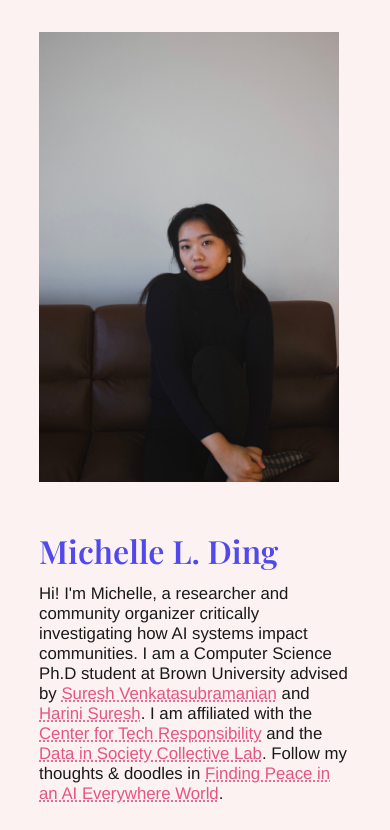
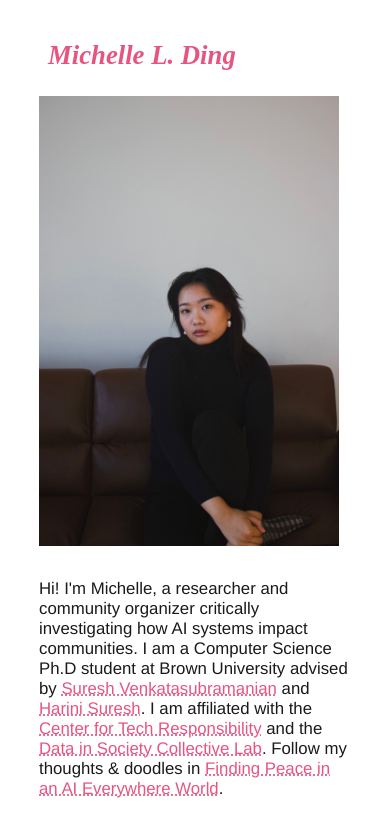
Before and after one commit to michelle-ding/michelle-ding.github.io, a React (Create React App) app: page / in a window 390 px wide. Shown: the top 830 px of the page. Built offline with nearby package versions, Linux system fonts and the light colour scheme; a web font is replaced by a local one.

Commit message:
reformatting

```diff
--- a/public/markdown/header.md
+++ b/public/markdown/header.md
@@ -1,2 +1 @@
-# Michelle L. Ding
 Hi! I'm Michelle, a researcher and community organizer critically investigating how AI systems impact communities. I am a Computer Science Ph.D student at Brown University advised by [Suresh Venkatasubramanian](https://vivo.brown.edu/display/suresh) and [Harini Suresh](https://harinisuresh.com/). I am affiliated with the [Center for Tech Responsibility](https://cntr.brown.edu/) and the [Data in Society Collective Lab](https://discolab.cs.brown.edu/). Follow my thoughts & doodles in [Finding Peace in an AI Everywhere World](https://michellelding.substack.com/).
--- a/src/Homepage.tsx
+++ b/src/Homepage.tsx
@@ -21,12 +21,15 @@ function Homepage() {
 
   return (
    <div className="page-wrapper">
+    <header className="portfolio-header">
+          <div className="header-inner">
+            Michelle L. Ding
+          </div>
+        </header>
   <div className="markdown-container">
-
     <div className="header-wrapper">
       <img src={michelle} alt="Portrait" className="portrait" />
       <div className="header-text">
-
         <ReactMarkdown>{headerContent}</ReactMarkdown>
         <a href="https://michellelding.substack.com/" target="_blank">
           <img src={icon} alt="Illustration" className="icon" />
@@ -38,9 +41,6 @@ function Homepage() {
     <ReactMarkdown>{content}</ReactMarkdown>
   </div>
 
-  {/* <footer className="footer">
-    &copy; {new Date().getFullYear()} Michelle L. Ding • All Rights Reserved
-  </footer> */}
 </div>
   );
 }
--- a/src/styles/homepage.css
+++ b/src/styles/homepage.css
@@ -1,5 +1,5 @@
 :root {
-  --bg-color: #fcf2f2;
+  --bg-color: #fffff;
   --text-color: #1a1a1a;
   --primary-color: #5149eb;
   --secondary-color: #5149eb;
@@ -20,7 +20,7 @@
   --font-code: 0.95rem;
   --font-footer: 0.9rem;
   /* --cursive: "Helvetica"; */
-    --cursive: "Playfair Display", serif;
+    /* --cursive: "Playfair Display", serif; */
 }
 
 body, html {
@@ -32,6 +32,20 @@ body, html {
   background-color: var(--bg-color);
 }
 
+.portfolio-header {
+  position: fixed;
+  top: 0;
+  width: 100%;
+  z-index: 1000;
+  padding: 2.5rem 4rem 0rem;
+  margin: 0 auto;
+  font-family: didot;
+  color: var(--link-color);
+  font-size: 1.67rem;
+  font-style: italic;
+  font-weight: bold;
+}
+
 .page-wrapper {
   display: flex;
   flex-direction: column;
@@ -41,15 +55,16 @@ body, html {
 .markdown-container {
   flex: 1 0 auto;
   width: 100%;
-  padding: 3rem 25%;
+  padding: 10rem 25%;
   box-sizing: border-box;
   color: var(--text-color);
+  padding-bottom:2rem;
 }
 
 .header-wrapper {
   display: flex;
   align-items: center;
-  gap: 2rem;
+  gap: 3rem;
   flex-wrap: wrap;
   margin-bottom: 2rem;
 }
@@ -176,6 +191,7 @@ body, html {
 
 .header-wrapper {
   display: flex;
+  gap:1rem;
   flex-direction: column; /* stack portrait above text */
   align-items: flex-start; /* align portrait to the left */
 }
@@ -197,10 +213,23 @@ body, html {
 }
 
 .portrait {
+  padding-top:4rem;
   width: 300px;   /* adjust size */
   height: 450px;
   object-fit: cover;
   transition: transform 0.3s ease;
 }
 
+.portfolio-header {
+    position: fixed;
+    top: 0;
+    left: 0;
+    width: 100%;
+    z-index: 1000;
+    max-width: 100%;
+    padding-top: 2.5rem;
+    padding-bottom: 0rem;
+    padding-left:3rem;
+  }
+
 }
```
